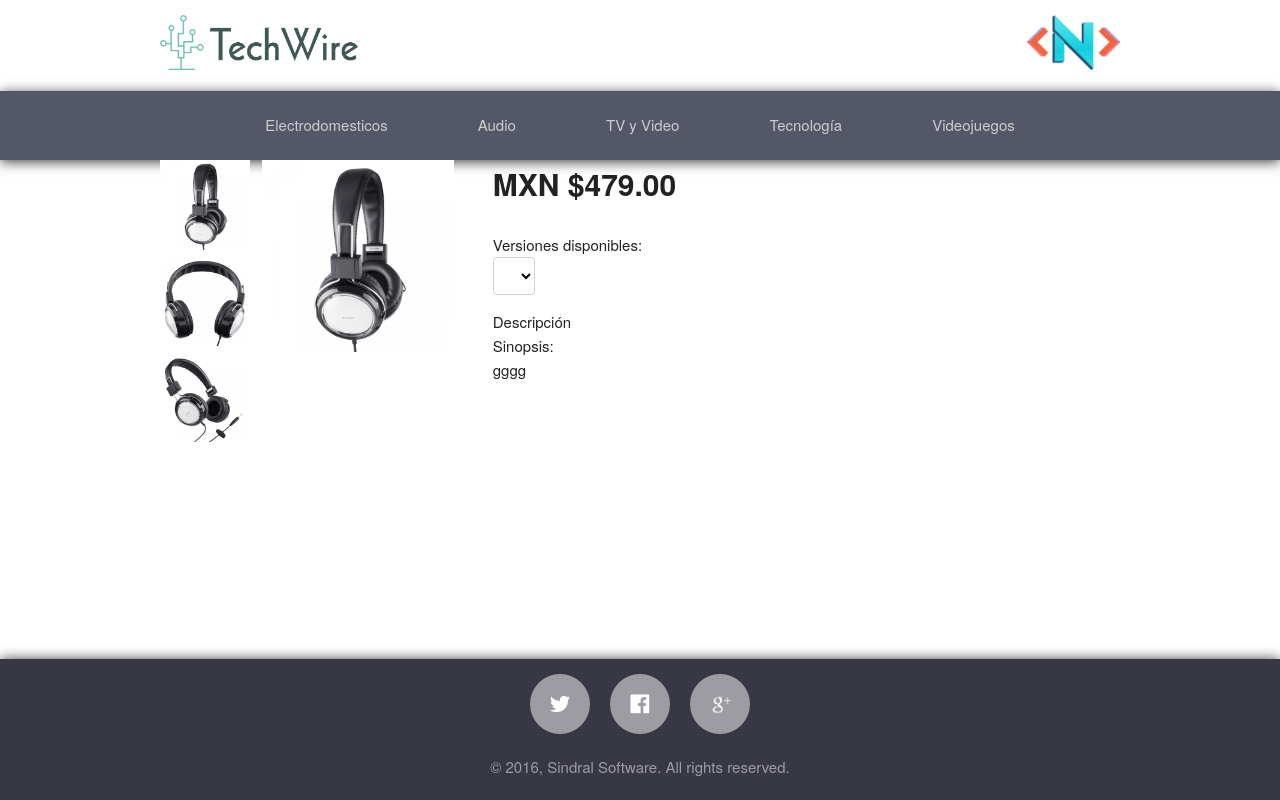
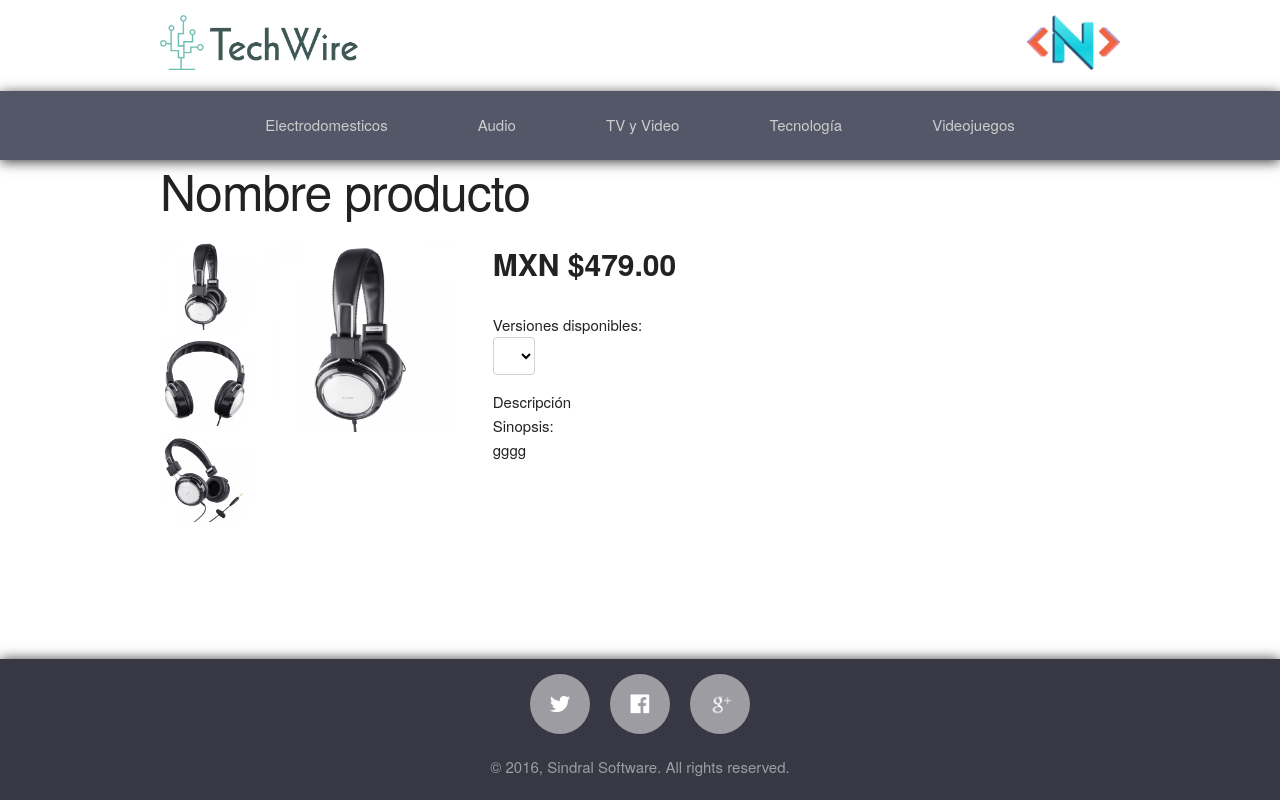
Before and after one commit to rolandostar-archive/TechWire, a PHP site: page /detalle.php?id=1 in a window 1280 px wide. Run offline with PHP 8.4, Linux system fonts and the light colour scheme; data that the repository does not hold is empty.

Commit message:
Nombre producto

```diff
--- a/detalle.php
+++ b/detalle.php
@@ -59,6 +59,11 @@ while($row = mysqli_fetch_array($results)){
   –––––––––––––––––––––––––––––––––––––––––––––––––– -->
   <div class="container detail">
     <div class="row">
+      <div class="twelve columns">
+        <h1>Nombre producto</h1>
+      </div>
+    </div>
+    <div class="row">
       <div class="one-third column">
         <div class="one-third column">
           <img src="img/aud1.jpg" width=90px>
```
